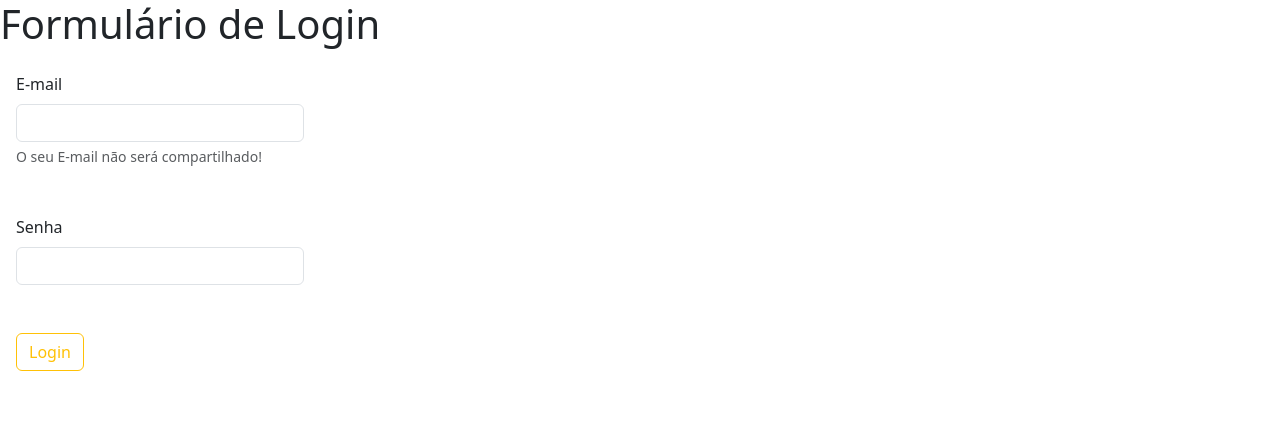
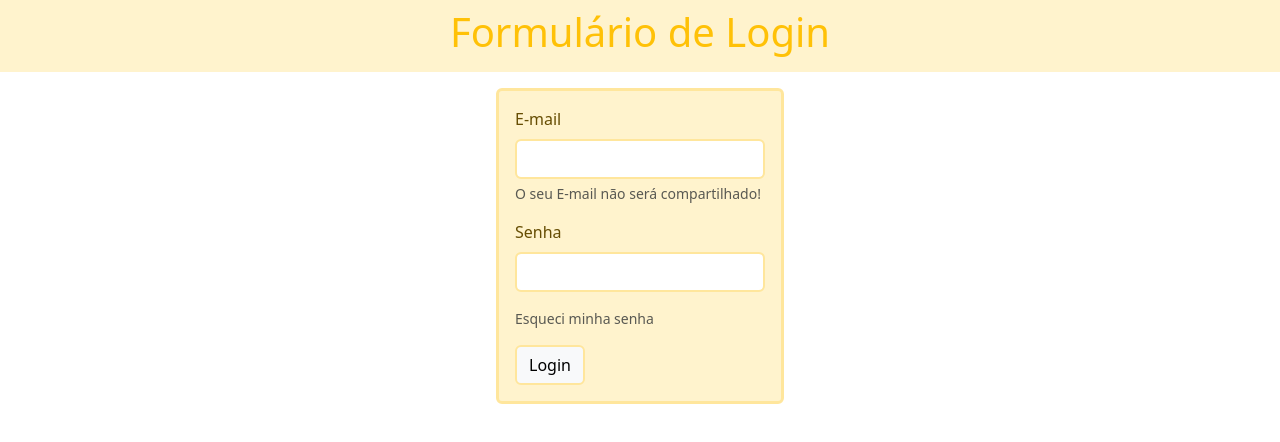
Before and after one commit to IncertiHenri/tela-login, a plain HTML site: page index.html in a window 1280 px wide. Drawn offline with nearby package versions, Linux system fonts and the light colour scheme.

Commit message:
add - Decoração pronta

```diff
--- a/index.html
+++ b/index.html
@@ -9,30 +9,38 @@
 </head>
 
 <header>
-    <nav>
-        <h1>Formulário de Login</h1>
-    </nav>
+    <nav class="navbar bg-body-tertiary bg-warning-subtle">
+  <div class="container-fluid d-flex justify-content-center">
+    <h1 class="text-warning">Formulário de Login</h1>
+</div>
+</nav>
 </header>
 
 <body>
 
 
-    <form id="formLogin">
+    <form id="formLogin" class="d-flex justify-content-center">
         <div class="w-25 p-3">
+
+            <div class="p-3 mb-2 bg-warning-subtle text-warning-emphasis border border-warning-subtle rounded border-3">
+
             <div class="mb-3">
                 <label for="email" class="form-label">E-mail</label>
-                <input type="email" class="form-control" id="email" aria-describedby="emailHelp">
+                <input type="email" class="form-control border border-warning-subtle rounded border-2" id="email" aria-describedby="emailHelp">
                 <div id="emailHelp" class="form-text">O seu E-mail não será compartilhado!</div>
             </div>
+
+
+            <div class="mb-3">
+                <label for="senha" class="form-label">Senha</label>
+                <input type="password" class="form-control border border-warning-subtle rounded border-2" id="senha">
+            </div>
+
+            <p class="form-text">Esqueci minha senha</p>
+
+            <button type="submit" class="btn btn-light border border-warning-subtle border-2">Login</button>
         </div>
-        <div class="w-25 p-3">
-        <div class="mb-3">
-            <label for="senha" class="form-label">Senha</label>
-            <input type="password" class="form-control" id="senha">
-        </div>
-</div>
-    <div class="w-25 p-3">
-        <button type="submit" class="btn btn-outline-warning">Login</button>
+
         </div>
     </form>
 
```
